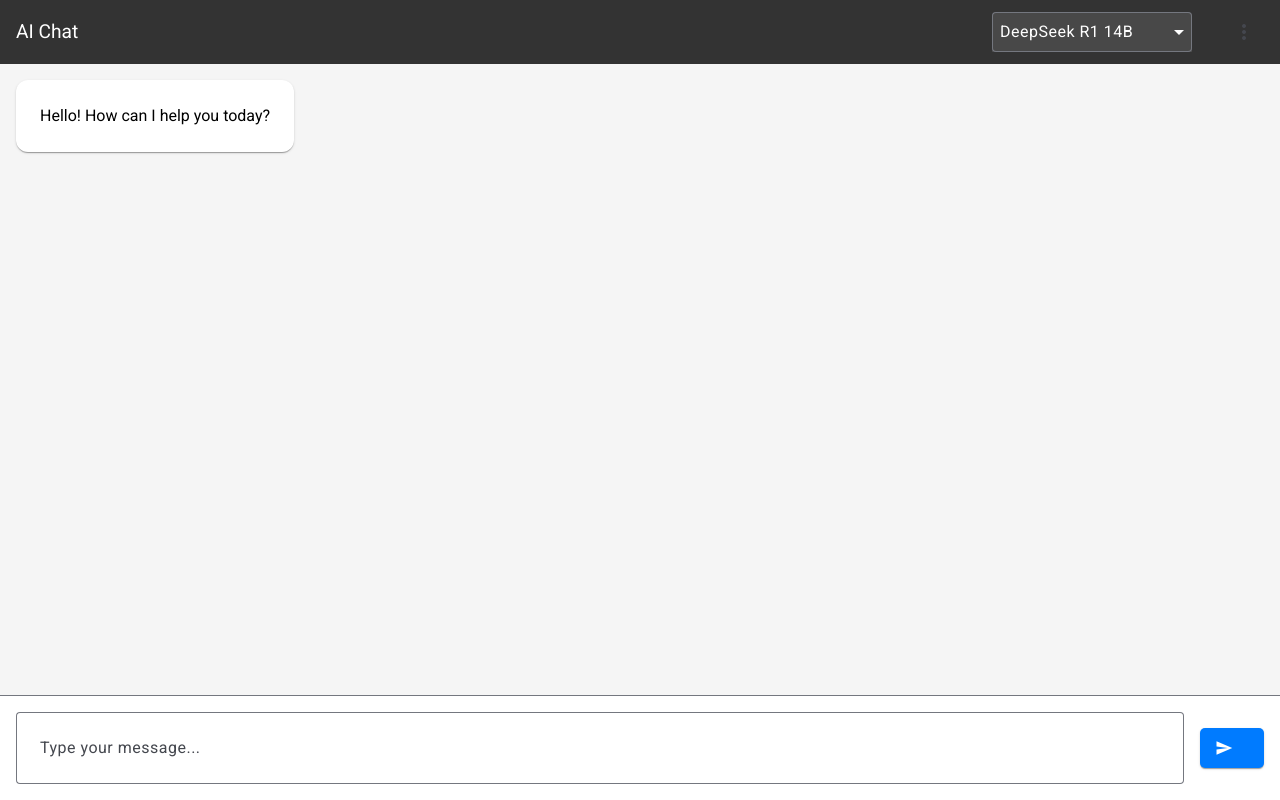
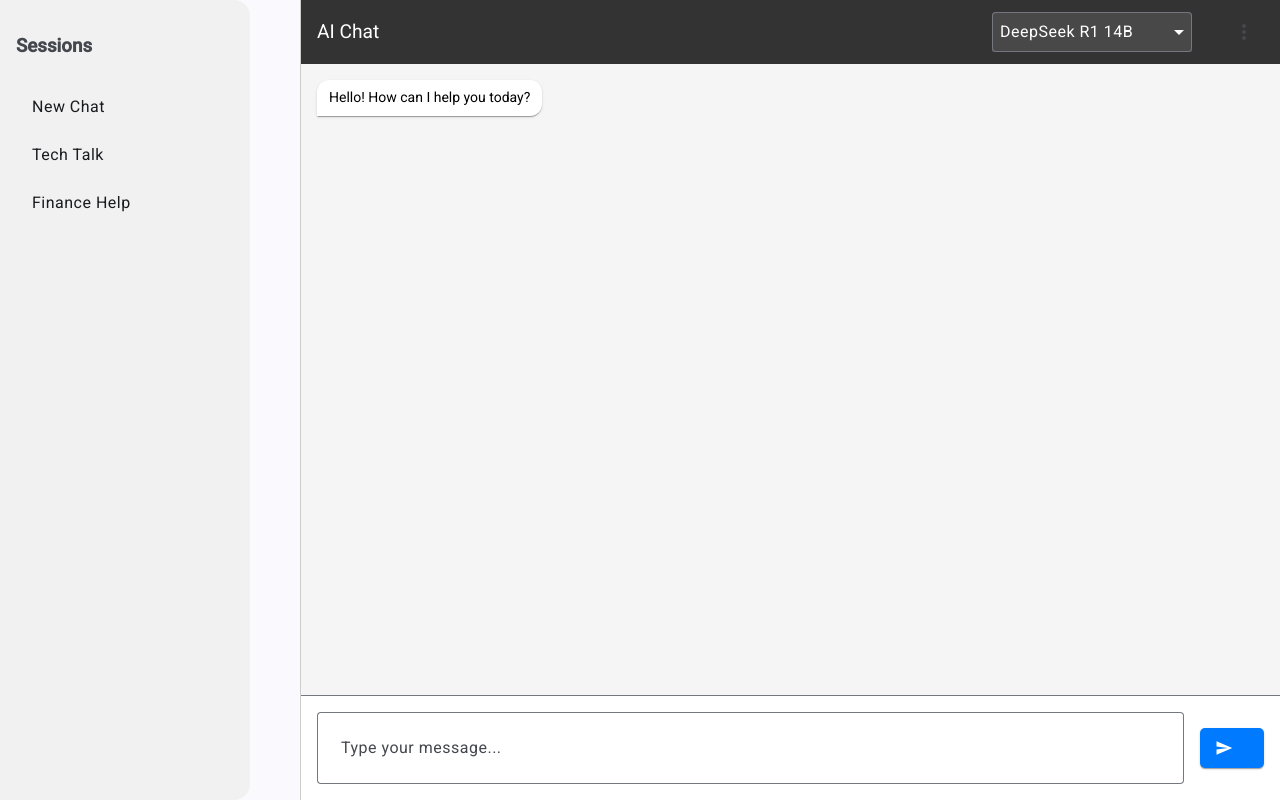
Before and after one commit to SanketBansod174/My_ChatGpt, an Angular app in the folder My-AI-Chat/: page / in a window 1280 px wide. Built offline with nearby package versions, Linux system fonts and the light colour scheme.

Commit message:
added sidebar for chat session

```diff
--- a/My-AI-Chat/src/app/app.component.css
+++ b/My-AI-Chat/src/app/app.component.css
@@ -0,0 +1,17 @@
+.app-container {
+    display: flex;
+    height: 100vh;
+    width: 100vw;
+}
+
+app-chat-sidebar {
+    width: 300px;
+    border-right: 1px solid #ccc;
+    background-color: #f9f9f9;
+}
+
+.chat-content {
+    flex: 1;
+    display: flex;
+    flex-direction: column;
+}
--- a/My-AI-Chat/src/app/app.component.html
+++ b/My-AI-Chat/src/app/app.component.html
@@ -1,3 +1,6 @@
-<app-chat></app-chat>
-
-<router-outlet />
+<div class="app-container">
+    <app-chat-sidebar></app-chat-sidebar>
+    <div class="chat-content">
+        <app-chat></app-chat>
+    </div>
+</div>
--- a/My-AI-Chat/src/app/app.component.ts
+++ b/My-AI-Chat/src/app/app.component.ts
@@ -1,10 +1,11 @@
 import { Component } from '@angular/core';
 import { RouterOutlet } from '@angular/router';
 import { ChatComponent } from "./features/chat/chat.component";
+import { ChatSidebarComponent } from "./features/chat-sidebar/chat-sidebar.component";
 
 @Component({
   selector: 'app-root',
-  imports: [RouterOutlet, ChatComponent],
+  imports: [ ChatComponent, ChatSidebarComponent],
   templateUrl: './app.component.html',
   styleUrl: './app.component.css'
 })
--- /dev/null
+++ b/My-AI-Chat/src/app/features/chat-sidebar/chat-sidebar.component.css
@@ -0,0 +1,9 @@
+.sidebar-container {
+    height: 100vh;
+}
+
+.sidebar {
+    width: 250px;
+    padding: 1rem;
+    background-color: #f1f1f1;
+}
--- /dev/null
+++ b/My-AI-Chat/src/app/features/chat-sidebar/chat-sidebar.component.html
@@ -0,0 +1,12 @@
+<mat-sidenav-container class="sidebar-container">
+    <mat-sidenav mode="side" opened class="sidebar">
+        <h3>Sessions</h3>
+        <mat-nav-list>
+            <div *ngFor="let session of sessions" (click)="selectSession(session)">
+                <mat-list-item>
+                    {{ session.name }}
+                </mat-list-item>
+            </div>
+        </mat-nav-list>
+    </mat-sidenav>
+</mat-sidenav-container>
--- /dev/null
+++ b/My-AI-Chat/src/app/features/chat-sidebar/chat-sidebar.component.ts
@@ -0,0 +1,25 @@
+import { Component } from '@angular/core';
+import { MatSidenavModule } from '@angular/material/sidenav';
+import { MatListModule } from '@angular/material/list';
+import { CommonModule } from '@angular/common';
+import { FormsModule } from '@angular/forms';
+
+@Component({
+  selector: 'app-chat-sidebar',
+  imports: [MatSidenavModule, MatListModule, CommonModule,
+    FormsModule,],
+  templateUrl: './chat-sidebar.component.html',
+  styleUrl: './chat-sidebar.component.css',
+
+})
+export class ChatSidebarComponent {
+  sessions = [
+    { id: 1, name: 'New Chat' },
+    { id: 2, name: 'Tech Talk' },
+    { id: 3, name: 'Finance Help' },
+  ];
+
+  selectSession(session: any) {
+    console.log('Selected Session:', session);
+  }
+}
--- a/My-AI-Chat/src/app/features/chat/chat.component.css
+++ b/My-AI-Chat/src/app/features/chat/chat.component.css
@@ -121,30 +121,38 @@ select {
 .message-card {
   max-width: 75%;
   margin: 0;
-  padding: 8px;
   word-wrap: break-word;
   transition: transform 0.2s, box-shadow 0.2s;
 }
 
+/* Remove default Material card padding */
+:host ::ng-deep .message-card .mat-mdc-card-content {
+  padding: 8px 12px;
+  margin: 0;
+}
+
 .message-card:hover {
-  transform: translateY(-2px);
-  box-shadow: 0 4px 8px rgba(0, 0, 0, 0.1);
+  transform: translateY(-1px);
+  box-shadow: 0 2px 4px rgba(0, 0, 0, 0.1);
 }
 
 .message-card.user {
   align-self: flex-end;
   background-color: #e3f2fd;
+  border-radius: 12px 12px 0 12px;
 }
 
 .message-card.ai {
   align-self: flex-start;
   background-color: white;
+  border-radius: 12px 12px 12px 0;
 }
 
 .message-content {
-  font-size: 16px;
-  line-height: 1.5;
+  font-size: 14px;
+  line-height: 1.4;
   white-space: pre-wrap;
+  margin: 0;
 }
 
 /* Material Select styling in toolbar */
```
Also changed, not shown: My-AI-Chat/src/app/services/chat-session.service.ts (added, +51 -0 lines), 2 other files (tests, documents, lock files or other folders).
